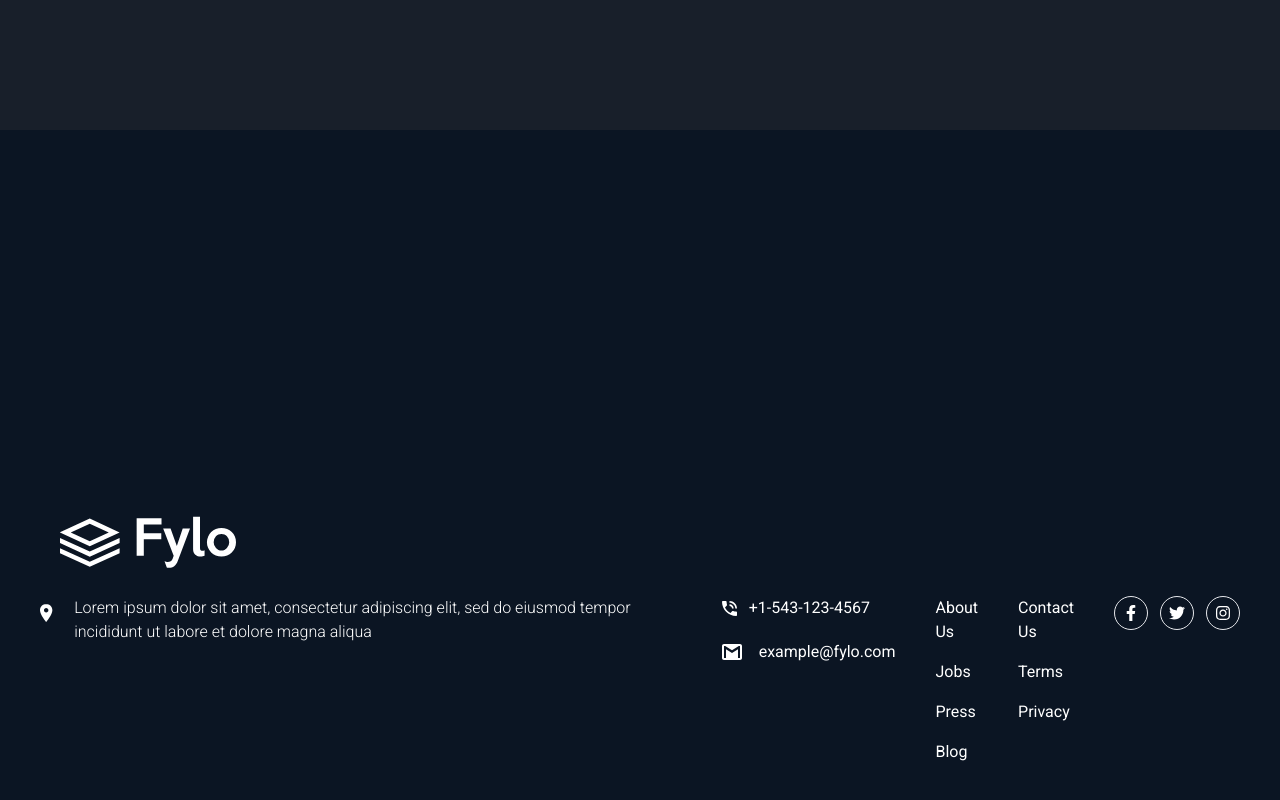
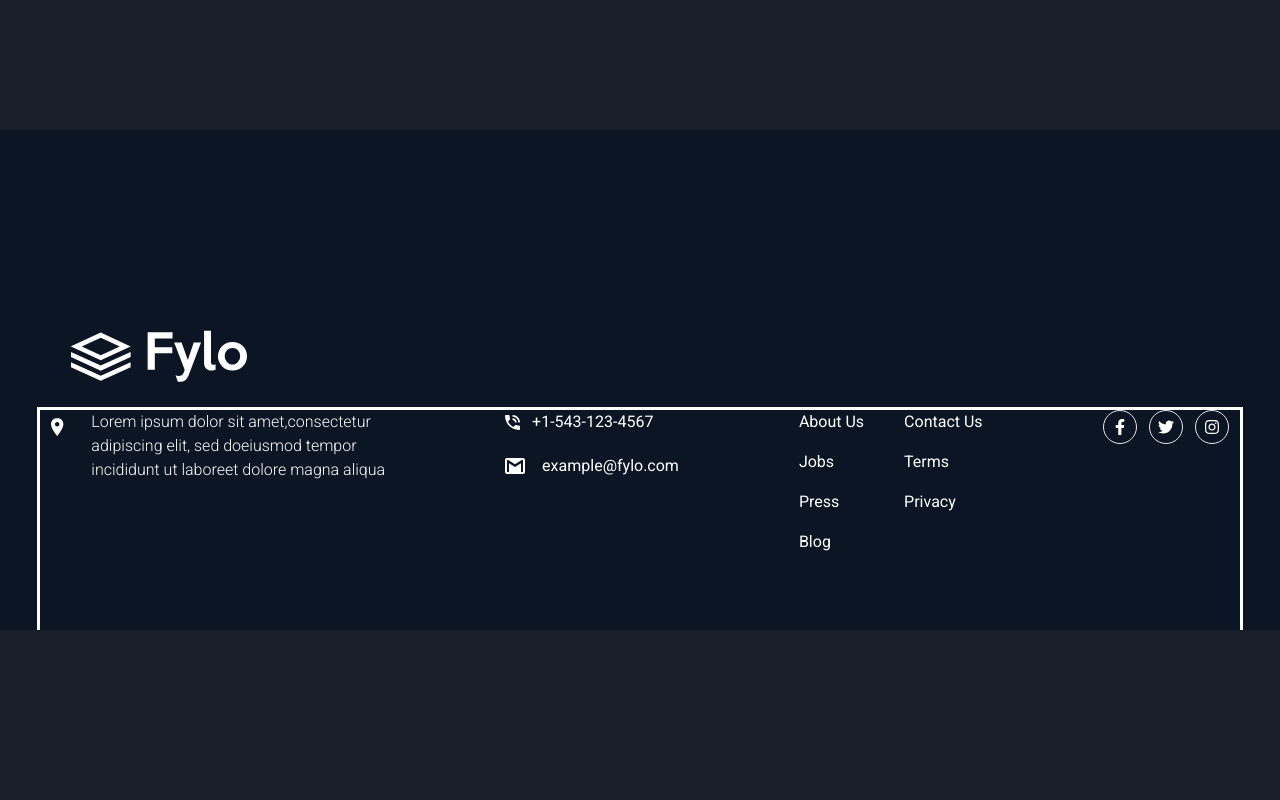
Before and after one commit to code-looney/fylo-landing-page, a React (Vite) app: page / in a window 1280 px wide. Shown: the part 3175-3975 px from the top of the page. After the commit the page ends 3805 px from the top, so only its background shows below. Built offline with nearby package versions, Linux system fonts and the light colour scheme.

Commit message:
some changes

```diff
--- a/src/components/Footer.jsx
+++ b/src/components/Footer.jsx
@@ -9,9 +9,9 @@ import Socials from './Socials';
 const Footer = () => {
 
   return (
-    <Container className='bg-sec text-white h-[1100px] flex md:justify-center'>
-        <Container className='w-full md:w-[1200px] flex items-end md:items-center'>
-          <Container className='w-full flex flex-col gap-10 md:flex-row'>
+    <Container className='bg-sec text-white h-[1100px] md:h-[500px] flex md:justify-center'>
+        <Container className='w-full md:w-[1200px] flex items-end md:items-end'>
+          <Container className='w-full md:h-[220px] flex flex-col gap-10 md:gap-[120px] md:flex-row md:justify-center outline'>
             <Container className='flex flex-col gap-10'>
               <Container className='w-52 flex translate-x-[20px] md:translate-y-[-80px] md:absolute'>
                 <Logo />
@@ -20,7 +20,12 @@ const Footer = () => {
                 <Container className='w-5 h-full translate-y-[8px] '>
                   <Icon iconURL='src/images/icon-location.svg' />
               </Container>
-                <Paragraph className='font-thin'>Lorem ipsum dolor sit amet,<br className='block md:hidden' /> consectetur adipiscing elit, sed do<br className='block md:hidden' /> eiusmod tempor incididunt ut labore<br className='block md:hidden' /> et
+                <Paragraph className='font-thin'>Lorem ipsum dolor sit amet,
+                <br className='block md:hidden' />consectetur
+                <br className='hidden md:block' />adipiscing elit, sed do
+                <br className='block md:hidden' />eiusmod tempor
+                <br className='hidden md:block' />incididunt ut labore
+                <br className='block md:hidden' />et
                   dolore magna aliqua</Paragraph>
               </Container>
             </Container>
```
